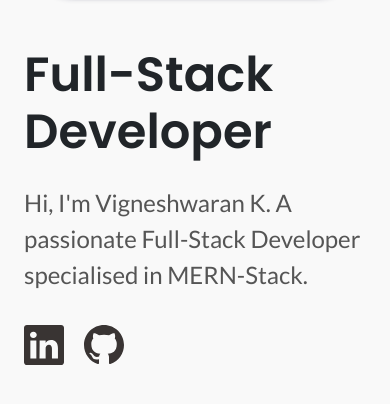
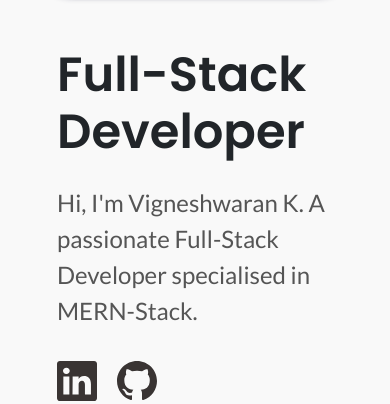
Before and after one commit to vigneshwebdev/Portfolio, a plain HTML site: page index.html in a window 390 px wide. Shown: the part 476-880 px from the top of the page. Drawn offline with nearby package versions, Linux system fonts and the light colour scheme.

Commit message:
Update style.css

```diff
--- a/style.css
+++ b/style.css
@@ -248,6 +248,10 @@ body{
     #Home #para1 #btag br{
         content:'';
     }
+
+     #Home #para1{
+        padding-left: 45px;
+    }
 }
 
 #footer #svg1,#footer #svg2{
```
